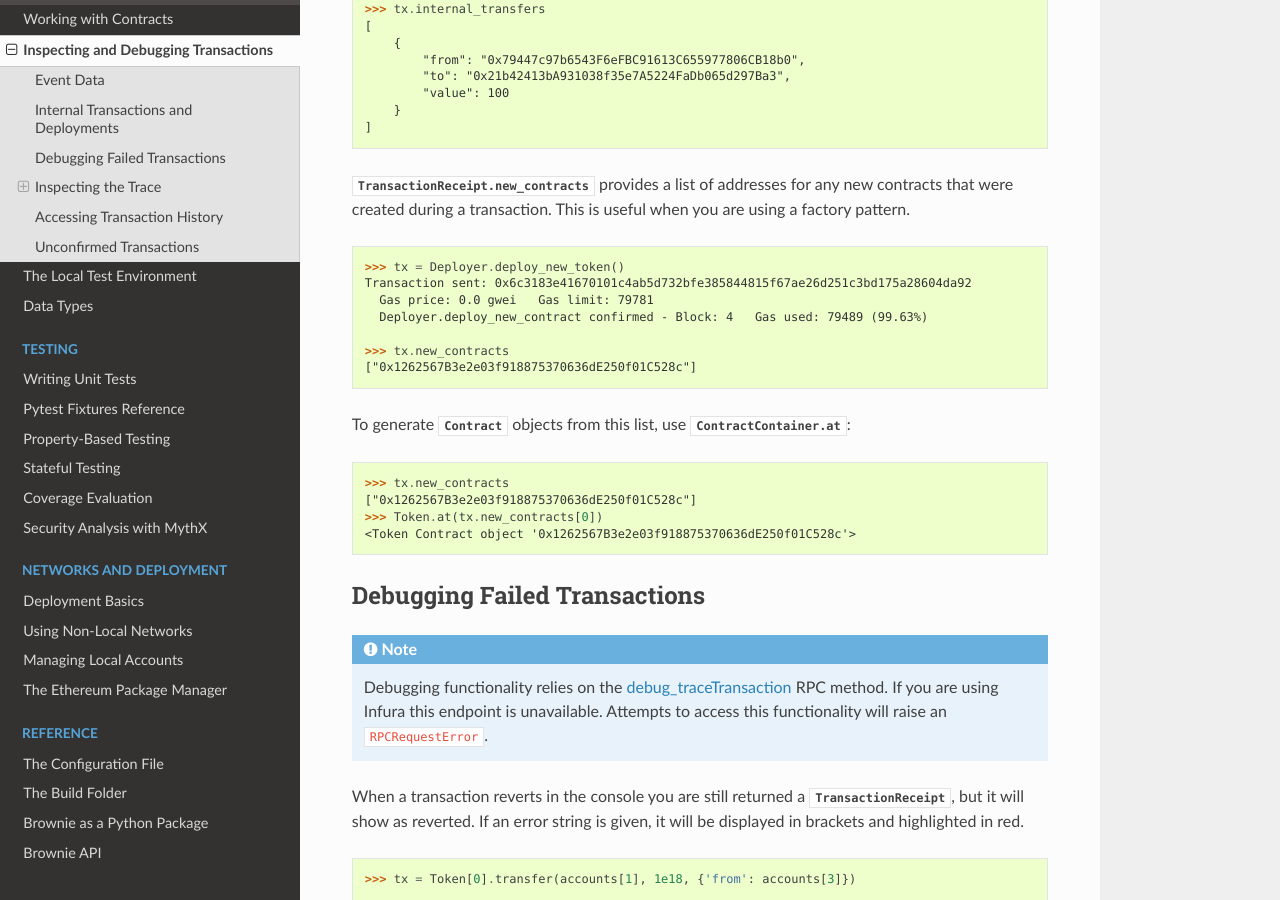
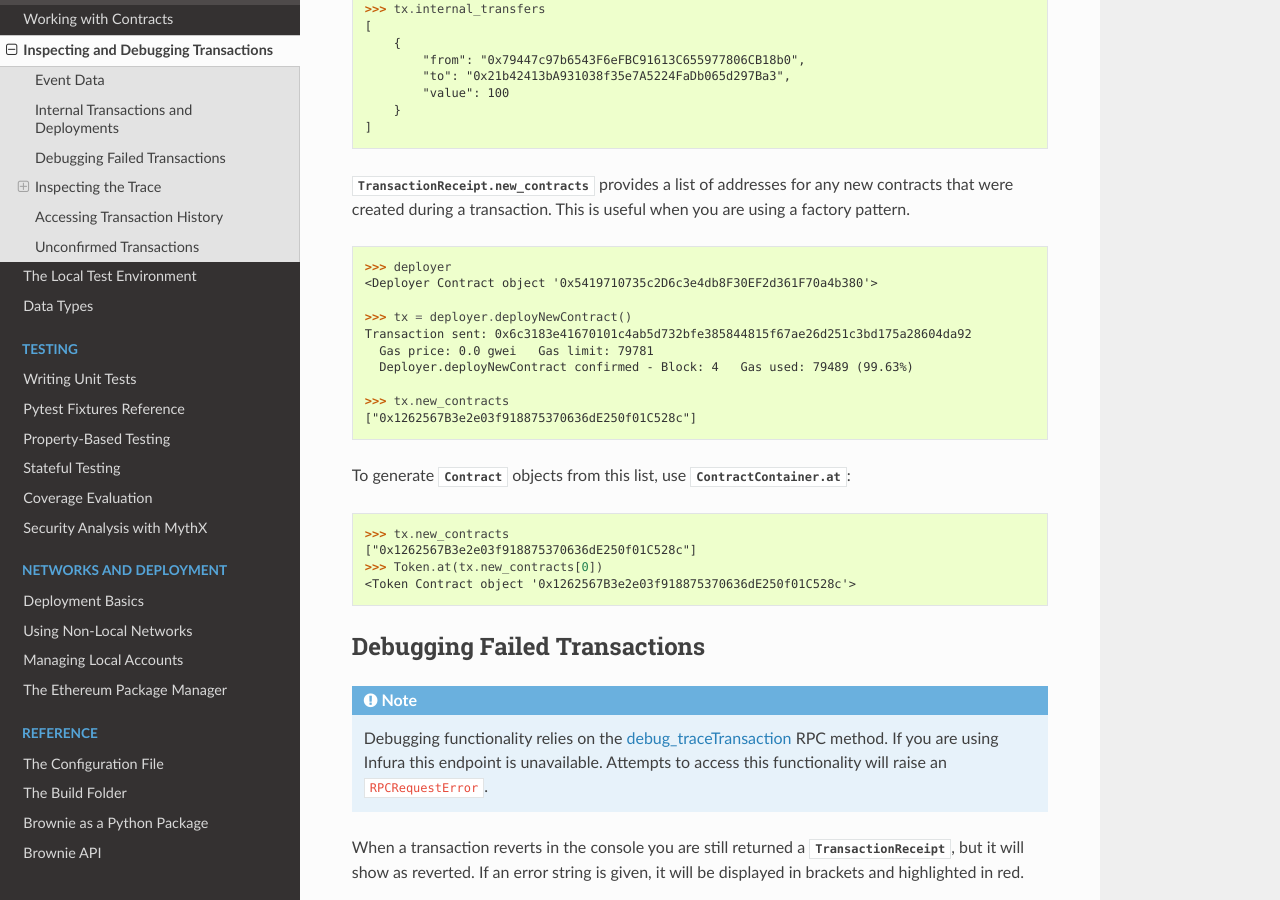
Before and after one commit to eth-brownie/brownie, a Sphinx documentation site: the page built from docs/core-transactions.rst, in a window 1280 px wide and 900 px high, scrolled down 2232 px. Built offline with Sphinx 7.4.7 and the Read the Docs theme 2.0.0, drawn with Linux system fonts in a browser that asks for light colours.

```diff
--- a/docs/core-transactions.rst
+++ b/docs/core-transactions.rst
@@ -130,10 +130,13 @@ Internal Transactions and Deployments
 
 .. code-block:: python
 
-    >>> tx = Deployer.deploy_new_token()
+    >>> deployer
+    <Deployer Contract object '0x5419710735c2D6c3e4db8F30EF2d361F70a4b380'>
+
+    >>> tx = deployer.deployNewContract()
     Transaction sent: 0x6c3183e41670101c4ab5d732bfe385844815f67ae26d251c3bd175a28604da92
       Gas price: 0.0 gwei   Gas limit: 79781
-      Deployer.deploy_new_contract confirmed - Block: 4   Gas used: 79489 (99.63%)
+      Deployer.deployNewContract confirmed - Block: 4   Gas used: 79489 (99.63%)
 
     >>> tx.new_contracts
     ["0x1262567B3e2e03f918875370636dE250f01C528c"]
```
Also changed, not shown: CHANGELOG.md (+3 -0 lines).
